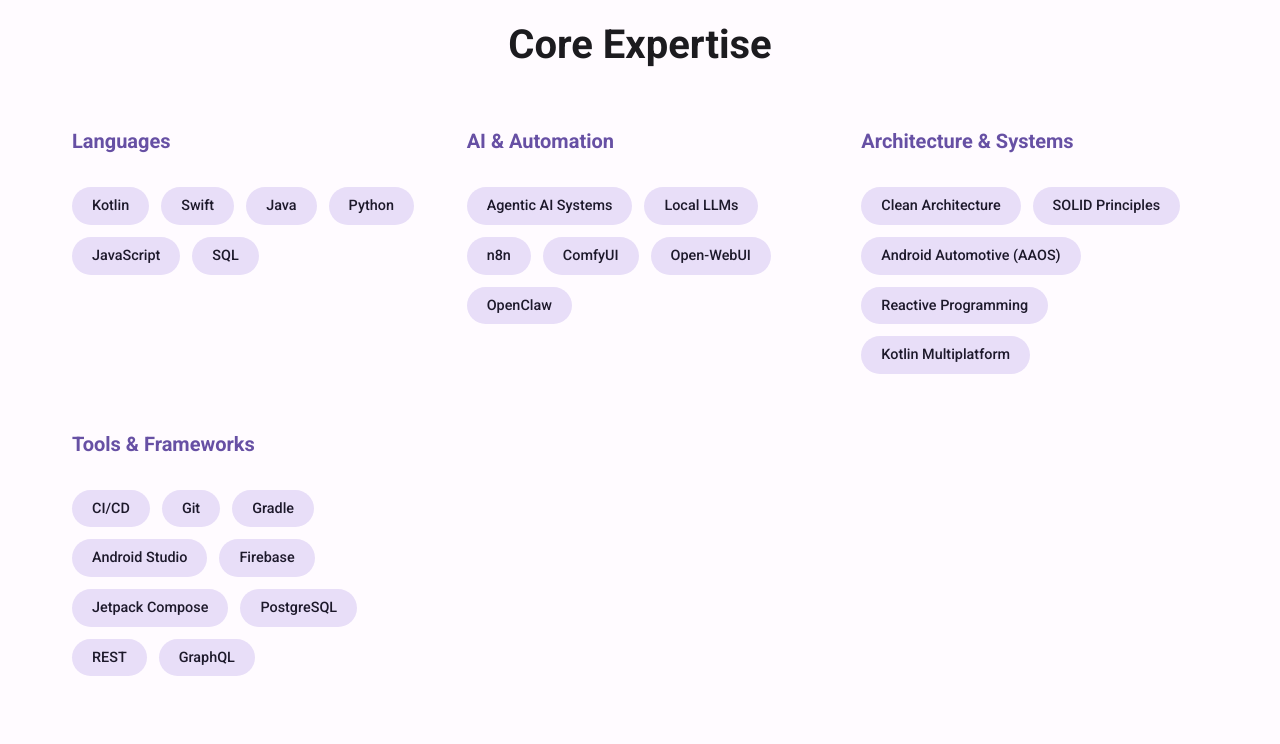
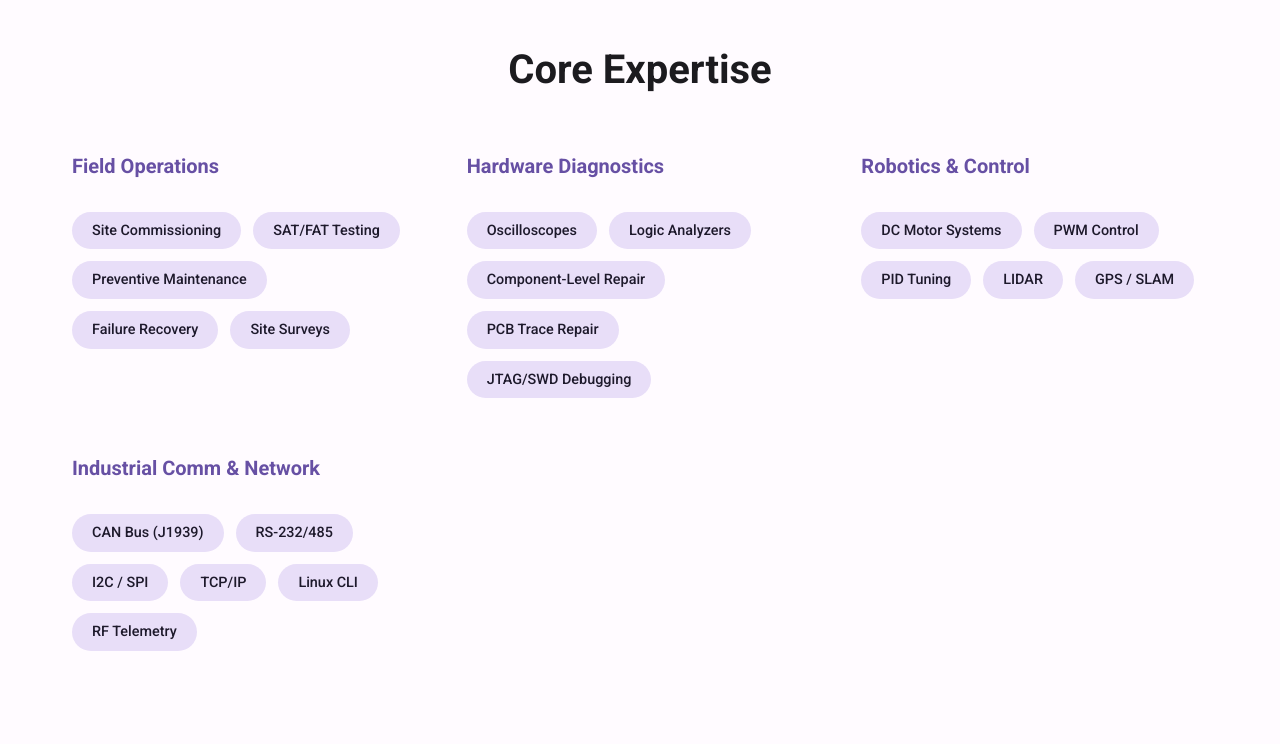
Before and after one commit to idevdroidapps/portfolio-service, an Astro site: page / in a window 1280 px wide. Shown: the part 1670-2414 px from the top of the page. Built offline with nearby package versions, Linux system fonts and the light colour scheme; Astro itself is replaced by a stand-in of ours.

Commit message:
Home page update

```diff
--- a/src/components/Hero.astro
+++ b/src/components/Hero.astro
@@ -3,9 +3,9 @@
 
 <section class="hero">
 	<div class="hero-content">
-		<h1 class="headline">Engineering the Future of <span class="highlight">Mobile, AI & Automotive</span></h1>
+		<h1 class="headline">Engineering the Future of <span class="highlight">Autonomous Systems</span></h1>
 		<p class="subheadline">
-			Principal Android Engineer with 12+ years of experience architecting high-performance systems and pioneering Agentic AI automation.
+			Robotics Field Service Engineer with 20+ years of experience in hardware diagnostics, component-level repair, and complex system bring-ups.
 		</p>
 		<div class="actions">
 			<a href="/projects" class="button primary">View My Projects</a>
--- a/src/components/SkillsMatrix.astro
+++ b/src/components/SkillsMatrix.astro
@@ -1,20 +1,20 @@
 ---
 const skillGroups = [
 	{
-		title: 'Languages',
-		skills: ['Kotlin', 'Swift', 'Java', 'Python', 'JavaScript', 'SQL' ]
+		title: 'Field Operations',
+		skills: ['Site Commissioning', 'SAT/FAT Testing', 'Preventive Maintenance', 'Failure Recovery', 'Site Surveys']
 	},
 	{
-		title: 'AI & Automation',
-		skills: ['Agentic AI Systems', 'Local LLMs', 'n8n', 'ComfyUI', 'Open-WebUI', 'OpenClaw']
+		title: 'Hardware Diagnostics',
+		skills: ['Oscilloscopes', 'Logic Analyzers', 'Component-Level Repair', 'PCB Trace Repair', 'JTAG/SWD Debugging']
 	},
 	{
-		title: 'Architecture & Systems',
-		skills: ['Clean Architecture', 'SOLID Principles', 'Android Automotive (AAOS)', 'Reactive Programming', 'Kotlin Multiplatform']
+		title: 'Robotics & Control',
+		skills: ['DC Motor Systems', 'PWM Control', 'PID Tuning', 'LIDAR', 'GPS / SLAM']
 	},
 	{
-		title: 'Tools & Frameworks',
-		skills: ['CI/CD', 'Git', 'Gradle', 'Android Studio', 'Firebase', 'Jetpack Compose', 'PostgreSQL', 'REST', 'GraphQL']
+		title: 'Industrial Comm & Network',
+		skills: ['CAN Bus (J1939)', 'RS-232/485', 'I2C / SPI', 'TCP/IP', 'Linux CLI', 'RF Telemetry']
 	}
 ];
 ---
--- a/src/components/StatsRow.astro
+++ b/src/components/StatsRow.astro
@@ -1,8 +1,8 @@
 ---
 const stats = [
-	{ label: 'Years Experience', value: '12+' },
-	{ label: 'Millions of Users', value: '50M+' },
-	{ label: 'Citizenship', value: 'U.S.A.' }
+	{ label: 'Years Experience', value: '20+' },
+	{ label: 'System Uptime', value: '99%' },
+	{ label: 'Global Deployments', value: '50+' }
 ];
 ---
 
```
